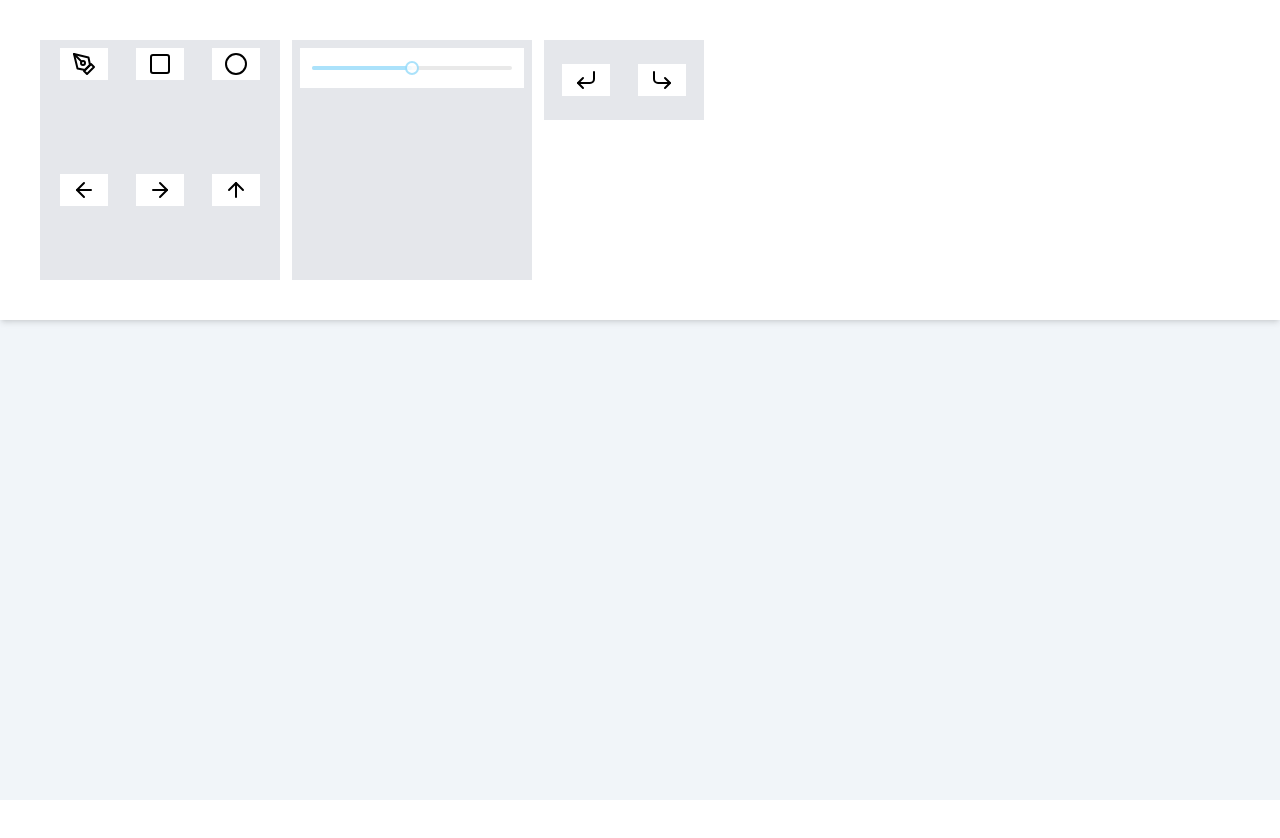
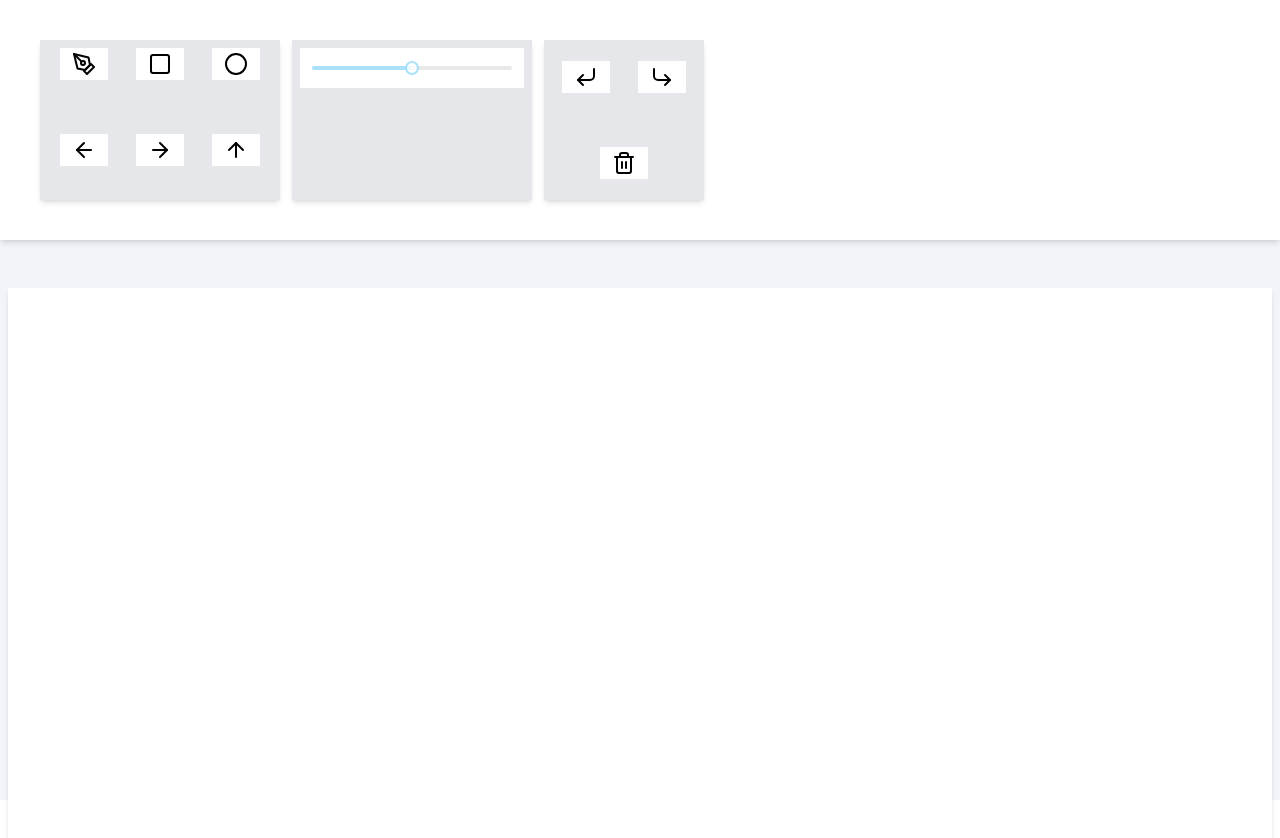
Before and after one commit to VaskoTsv/draw_app, a React (Vite) app: page / in a window 1280 px wide. Shown: the top 838 px of the page. Before the commit the page ends 800 px from the top, so only its background shows below. Built offline with nearby package versions, Linux system fonts and the light colour scheme.

Commit message:
Add drawing functionality to app

```diff
--- a/src/components/ui/ActionPanel.tsx
+++ b/src/components/ui/ActionPanel.tsx
@@ -11,6 +11,7 @@ import {
   ArrowUp as ArrowUpIcon,
   CornerDownLeft as CornerDownLeftIcon,
   CornerDownRight as CornerDownRightIcon,
+  Trash2 as Trash2Icon,
 } from 'react-feather';
 
 interface ActionPanelProps {}
@@ -21,9 +22,9 @@ const ActionPanel: React.FC<ActionPanelProps> = () => {
   };
 
   return (
-    <header className="h-80 p-10 flex flex-row gap-3 bg-white shadow-md">
+    <header className="h-60 p-10 flex flex-row gap-3 bg-white shadow-md">
       {/* Draw Instruments */}
-      <div className="h-60 w-60 bg-gray-200 flex flex-row flex-wrap justify-center gap-3">
+      <div className="h-40 w-60 bg-gray-200 shadow-md flex flex-row flex-wrap justify-center gap-3">
         <span className="flex items-center max-h-8 m-2 p-3 bg-white hover:bg-gray-100 cursor-pointer">
           <PenToolIcon />
         </span>
@@ -44,18 +45,21 @@ const ActionPanel: React.FC<ActionPanelProps> = () => {
         </span>
       </div>
       {/* Slider */}
-      <div className="h-60 w-60 bg-gray-200 flex flex-row flex-wrap justify-center gap-3">
+      <div className="w-60 bg-gray-200 shadow-md flex flex-row flex-wrap justify-center gap-3">
         <span className="flex items-center w-full max-h-10 m-2 p-3 bg-white">
           <Slider defaultValue={50} onChange={handleSlider} />
         </span>
       </div>
       {/* Undo/Redo */}
-      <div className="h-20 w-40 bg-gray-200 flex flex-row flex-wrap justify-center items-center	gap-3">
+      <div className="w-40 bg-gray-200 shadow-md flex flex-row flex-wrap justify-center items-center	gap-3">
         <span className="flex items-center max-h-8 m-2 p-3 bg-white hover:bg-gray-100 cursor-pointer">
           <CornerDownLeftIcon />
         </span>
         <span className="flex items-center max-h-8 m-2 p-3 bg-white hover:bg-gray-100 cursor-pointer">
           <CornerDownRightIcon />
+        </span>
+        <span className="flex items-center max-h-8 m-2 p-3 bg-white hover:bg-gray-100 cursor-pointer">
+          <Trash2Icon />
         </span>
       </div>
     </header>
--- a/src/components/ui/Canvas.tsx
+++ b/src/components/ui/Canvas.tsx
@@ -1,7 +1,74 @@
-import React from 'react';
+import React, { useEffect, useRef, useState } from 'react';
 
 interface CanvasProps {}
 
-const Canvas: React.FC<CanvasProps> = () => <canvas>Canvas</canvas>;
+const Canvas: React.FC<CanvasProps> = () => {
+  const [isDrawing, setIsDrawing] = useState(false);
+
+  const canvasRef = useRef<HTMLCanvasElement | null>(null);
+  const contextRef = useRef<CanvasRenderingContext2D | null>(null);
+
+  useEffect(() => {
+    const canvas = canvasRef.current as HTMLCanvasElement;
+    canvas.width = window.innerWidth * 2;
+    canvas.height = window.innerHeight * 2;
+    // canvas.style.width = `${window.innerWidth}px`;
+    // canvas.style.height = `${window.innerHeight}px`;
+
+    const context = canvas.getContext('2d') as CanvasRenderingContext2D;
+    context.scale(2, 2);
+    context.lineCap = 'round';
+    context.strokeStyle = 'black';
+    context.lineWidth = 1;
+
+    contextRef.current = context;
+  }, []);
+
+  const startDrawing = ({ nativeEvent }: React.MouseEvent) => {
+    const { offsetX, offsetY } = nativeEvent;
+    contextRef?.current?.beginPath();
+    contextRef.current?.moveTo(offsetX, offsetY);
+    setIsDrawing(true);
+  };
+
+  const finishDrawing = () => {
+    contextRef?.current?.closePath();
+    setIsDrawing(false);
+  };
+
+  const draw = ({ nativeEvent }: React.MouseEvent) => {
+    if (!isDrawing) {
+      return;
+    }
+    const { offsetX, offsetY } = nativeEvent;
+    contextRef?.current?.lineTo(offsetX, offsetY);
+    contextRef?.current?.stroke();
+  };
+
+  const clearCanvas = () => {
+    const canvas = canvasRef.current;
+    const context = canvas?.getContext('2d');
+
+    if (!canvas || !context) {
+      return;
+    }
+
+    context.fillStyle = 'white';
+    context.fillRect(0, 0, canvas.width, canvas.height);
+  };
+  console.log(clearCanvas);
+
+  return (
+    <div className="flex items-center justify-center m-2 border-1 border-gray-400">
+      <canvas
+        className="h-full w-full bg-white shadow-md"
+        ref={canvasRef}
+        onMouseDown={startDrawing}
+        onMouseUp={finishDrawing}
+        onMouseMove={draw}
+      />
+    </div>
+  );
+};
 
 export default Canvas;
--- a/src/components/ui/PageTemplate.tsx
+++ b/src/components/ui/PageTemplate.tsx
@@ -1,12 +1,14 @@
 import React from 'react';
 
 import ActionPanel from '~/components/ui/ActionPanel';
+import Canvas from '~/components/ui/Canvas';
 
 interface PageTemplateProps {}
 
 const PageTemplate: React.FC<PageTemplateProps> = () => (
-  <div className="h-screen flex flex-col bg-slate-100">
+  <div className="h-screen flex flex-col gap-10 bg-slate-100">
     <ActionPanel />
+    <Canvas />
   </div>
 );
 
```
Also changed, not shown: 1 other file (tests, documents, lock files or other folders).
